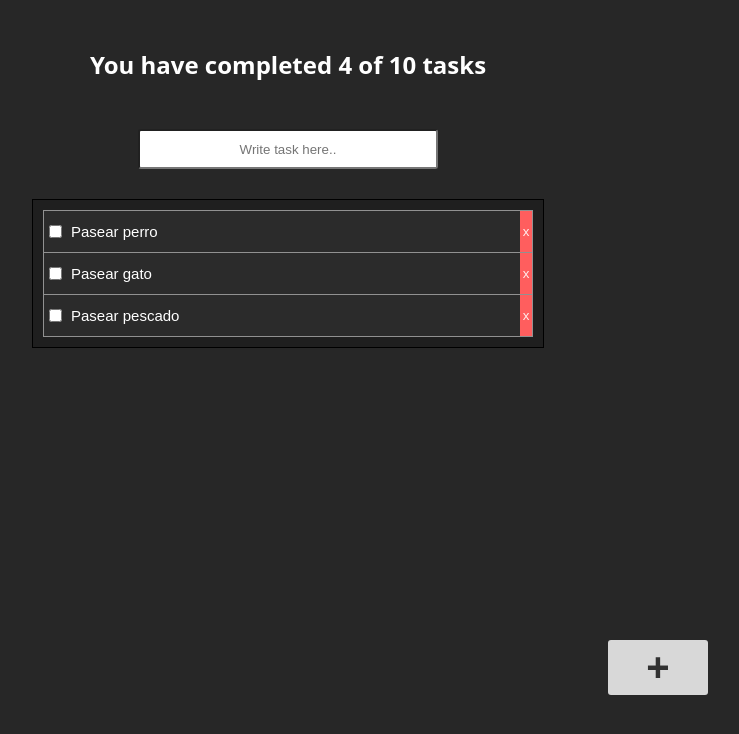
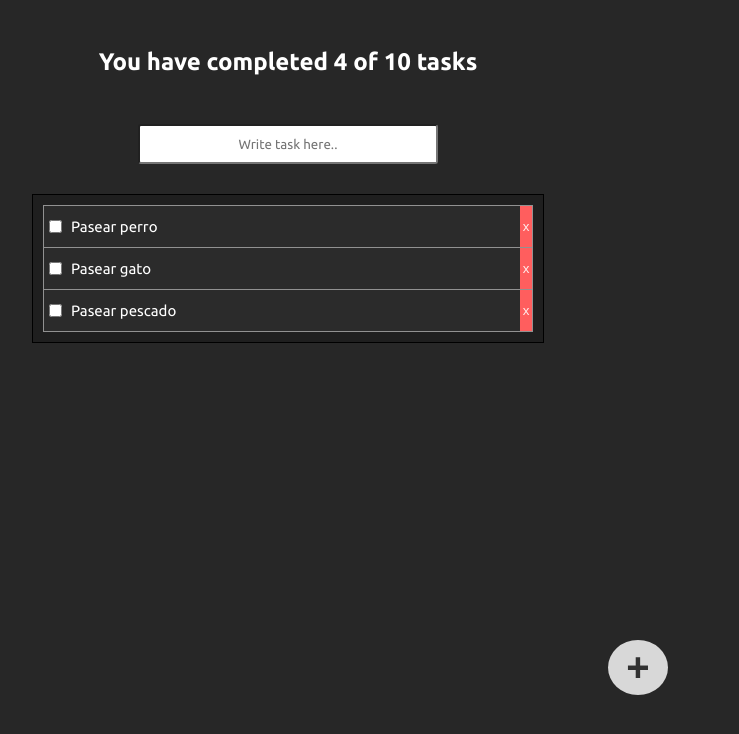
Before and after one commit to mt-alejo/react-todo-practice, a React (Vite) app: page / in a window 1280 px wide. Shown: the top 734 px of the page, without its empty margins (352-1091 px from the left). Built offline with nearby package versions, Linux system fonts and the light colour scheme.

Commit message:
Ubuntu font family CSS

```diff
--- a/index.html
+++ b/index.html
@@ -3,6 +3,12 @@
   <head>
     <meta charset="UTF-8" />
     <meta name="viewport" content="width=device-width, initial-scale=1.0" />
+    <link rel="preconnect" href="https://fonts.googleapis.com" />
+    <link rel="preconnect" href="https://fonts.gstatic.com" crossorigin />
+    <link
+      href="https://fonts.googleapis.com/css2?family=Ubuntu:wght@300;400;700&display=swap"
+      rel="stylesheet"
+    />
     <title>TO DO REACT</title>
   </head>
   <body>
--- a/src/App/App.css
+++ b/src/App/App.css
@@ -1,24 +1,7 @@
 /* * {
   border: 1px solid rgb(161, 161, 161);
 } */
-.input-search {
-  padding: 5px;
-  width: 300px;
-  max-width: 90%;
-  align-self: center;
-  text-align: center;
+
+html {
+  font-family: "Ubuntu", sans-serif;
 }
-
-.tasks-container {
-  background-color: rgb(31, 31, 31);
-  width: 40%;
-  align-self: center;
-  margin-top: 30px;
-  padding: 10px;
-  max-height: 50vh;
-  overflow: auto;
-  font-family: Arial, Helvetica, sans-serif;
-  font-size: 15px;
-  border: 1px solid black;
-  color: white;
-}
--- a/src/ButtonAddTask/ButtonAddTask.css
+++ b/src/ButtonAddTask/ButtonAddTask.css
@@ -1,9 +1,9 @@
 .ButtonAddTask {
-  border-radius: 50%;
-  width: 50px;
+  width: 60px;
   font-size: 40px;
   padding: 0;
   position: fixed;
   left: 75%;
   top: 80%;
+  border-radius: 50%;
 }
--- a/src/TaskCounter/TaskCounter.css
+++ b/src/TaskCounter/TaskCounter.css
@@ -1,5 +1,5 @@
 .TaskCounter {
-  font-family: system-ui, -apple-system, BlinkMacSystemFont;
+  font-family: "Ubuntu", sans-serif;
   font-size: 24px;
   padding: 48px;
   text-align: center;
--- a/src/TaskSearch/TaskSearch.css
+++ b/src/TaskSearch/TaskSearch.css
@@ -6,4 +6,5 @@
   text-align: center;
   height: 40px;
   border-radius: 3px;
+  font-family: "Ubuntu", sans-serif;
 }
--- a/src/TasksContainer/TasksContainer.css
+++ b/src/TasksContainer/TasksContainer.css
@@ -6,7 +6,7 @@
   padding: 10px;
   max-height: 50vh;
   overflow: auto;
-  font-family: Arial, Helvetica, sans-serif;
+  font-family: "Ubuntu", sans-serif;
   font-size: 15px;
   border: 1px solid black;
   color: white;
--- a/src/index.css
+++ b/src/index.css
@@ -14,9 +14,7 @@ html {
 }
 
 .Btn {
-  width: 100px;
   padding: 4px;
-  border-radius: 3px;
   border: 1px solid transparent;
   background: rgb(216, 216, 216);
   color: rgb(49, 49, 49);
```
